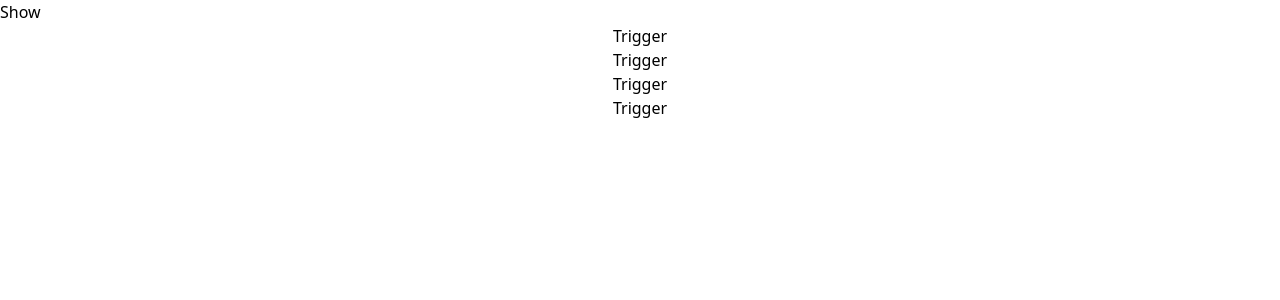
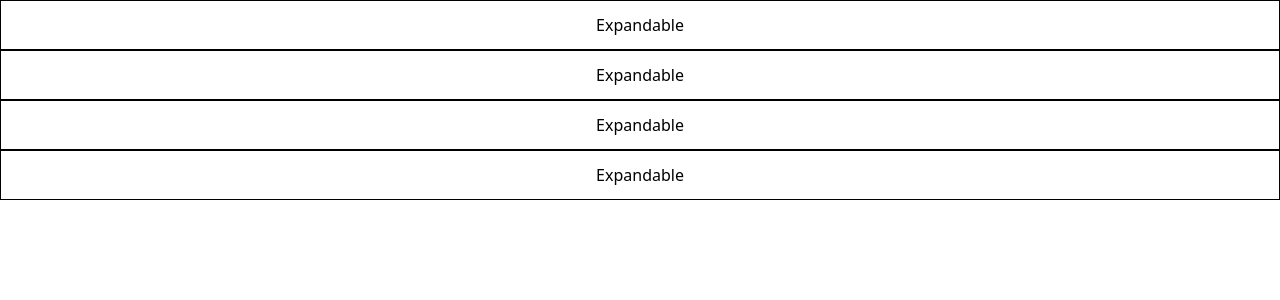
Before and after one commit to Redmoor19/UI_components, a React (Vite) app: page / in a window 1280 px wide. Shown: the top 300 px of the page. Built offline with nearby package versions, Linux system fonts and the light colour scheme.

Commit message:
refactor: Render static expandable items in App

```diff
--- a/src/App.tsx
+++ b/src/App.tsx
@@ -1,49 +1,74 @@
-import { useState } from "react";
 import { Expandable } from "./Components/expandable/ui/Expandable";
 import { ExpandableContent } from "./Components/expandable/ui/ExpandableContent";
 import { ExpandableList } from "./Components/expandable/ui/ExpandableList";
 import { ExpandableTrigger } from "./Components/expandable/ui/ExpandableTrigger";
 
 function App() {
-  const [show, setShow] = useState(true);
-
-
   return (
+      <div>
           <ExpandableList>
-      <button onClick={() => setShow(prev => !prev)}>Show</button>
-      {show && <Expandable id="1">
+              <Expandable id="1">
+                <ExpandableContent className="">
+                      <div className="p-5 border-[1px] border-red-400">
+                          Lorem ipsum dolor sit amet, consectetur adipiscing elit, sed do
+                          eiusmod tempor incididunt ut labore et dolore magna aliqua.Lorem
+                          ipsum dolor sit amet, consectetur adipiscing elit, sed do eiusmod
+                          tempor incididunt ut labore et dolore magna aliqua.Lorem ipsum dolor
+                          sit amet, consectetur adipiscing elit, sed do eiusmod tempor
+                          incididunt ut labore et dolore magna aliqua.
+                      </div>
+                  </ExpandableContent>
                 <ExpandableTrigger>
-          <div>Trigger</div>
+                      <h2 className="p-3 border-[1px] border-black">Expandable</h2>
+                  </ExpandableTrigger>
+              </Expandable>
+              <Expandable id="2">
+                  <ExpandableTrigger>
+                      <h2 className="p-3 border-[1px] border-black">Expandable</h2>
                   </ExpandableTrigger>
                   <ExpandableContent>
-          <div>Content</div>
-        </ExpandableContent>
-      </Expandable>}
-      <Expandable id="2">
-        <ExpandableTrigger>
-          <div>Trigger</div>
-        </ExpandableTrigger>
-        <ExpandableContent>
-          <div>Content</div>
+                      <div className="p-5 border-[1px] border-red-400">
+                          Lorem ipsum dolor sit amet, consectetur adipiscing elit, sed do
+                          eiusmod tempor incididunt ut labore et dolore magna aliqua.Lorem
+                          ipsum dolor sit amet, consectetur adipiscing elit, sed do eiusmod
+                          tempor incididunt ut labore et dolore magna aliqua.Lorem ipsum dolor
+                          sit amet, consectetur adipiscing elit, sed do eiusmod tempor
+                          incididunt ut labore et dolore magna aliqua.
+                      </div>
                   </ExpandableContent>
               </Expandable>
               <Expandable id="3">
                   <ExpandableTrigger>
-          <div>Trigger</div>
+                      <h2 className="p-3 border-[1px] border-black">Expandable</h2>
                   </ExpandableTrigger>
                   <ExpandableContent>
-          <div>Content</div>
+                      <div className="p-5 border-[1px] border-red-400">
+                          Lorem ipsum dolor sit amet, consectetur adipiscing elit, sed do
+                          eiusmod tempor incididunt ut labore et dolore magna aliqua.Lorem
+                          ipsum dolor sit amet, consectetur adipiscing elit, sed do eiusmod
+                          tempor incididunt ut labore et dolore magna aliqua.Lorem ipsum dolor
+                          sit amet, consectetur adipiscing elit, sed do eiusmod tempor
+                          incididunt ut labore et dolore magna aliqua.
+                      </div>
                   </ExpandableContent>
               </Expandable>
               <Expandable id="4">
                   <ExpandableTrigger>
-          <div>Trigger</div>
+                      <h2 className="p-3 border-[1px] border-black">Expandable</h2>
                   </ExpandableTrigger>
                   <ExpandableContent>
-          <div>Content</div>
+                      <div className="p-5 border-[1px] border-red-400">
+                          Lorem ipsum dolor sit amet, consectetur adipiscing elit, sed do
+                          eiusmod tempor incididunt ut labore et dolore magna aliqua.Lorem
+                          ipsum dolor sit amet, consectetur adipiscing elit, sed do eiusmod
+                          tempor incididunt ut labore et dolore magna aliqua.Lorem ipsum dolor
+                          sit amet, consectetur adipiscing elit, sed do eiusmod tempor
+                          incididunt ut labore et dolore magna aliqua.
+                      </div>
                   </ExpandableContent>
               </Expandable>
           </ExpandableList>
+      </div>
   );
 }
 
```
Lines whose indentation alone changed are shown as unchanged.
